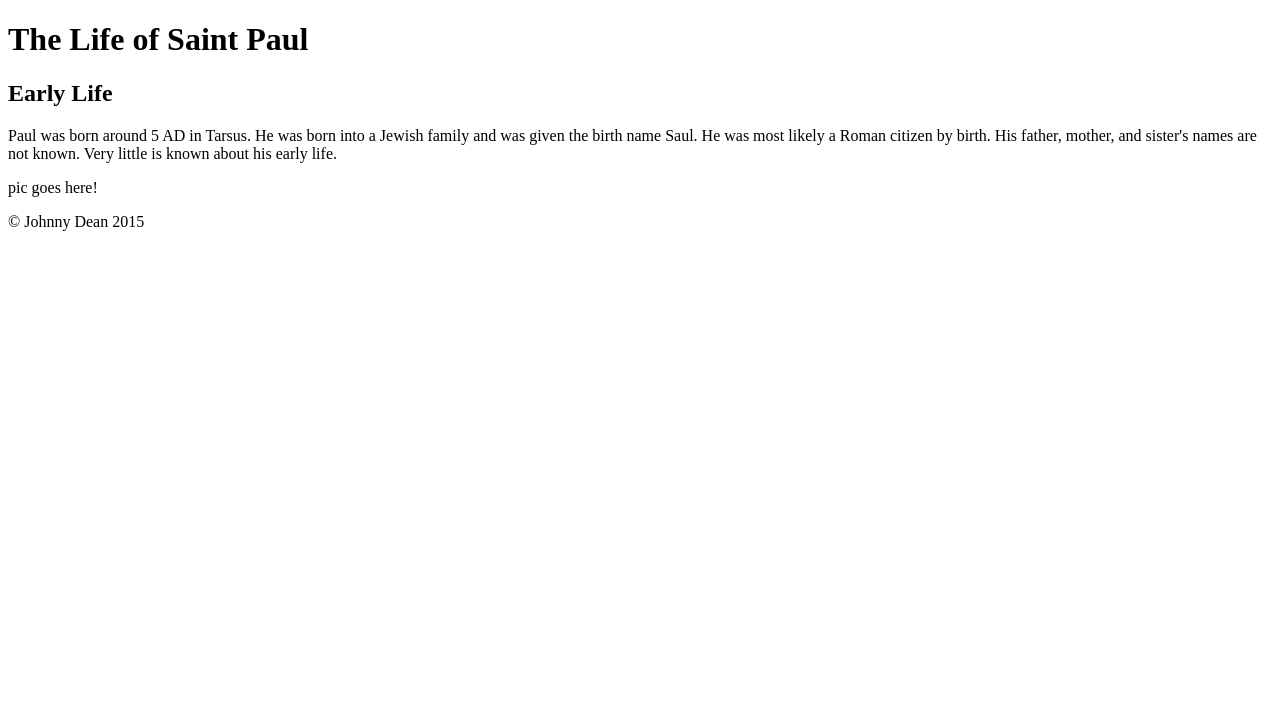
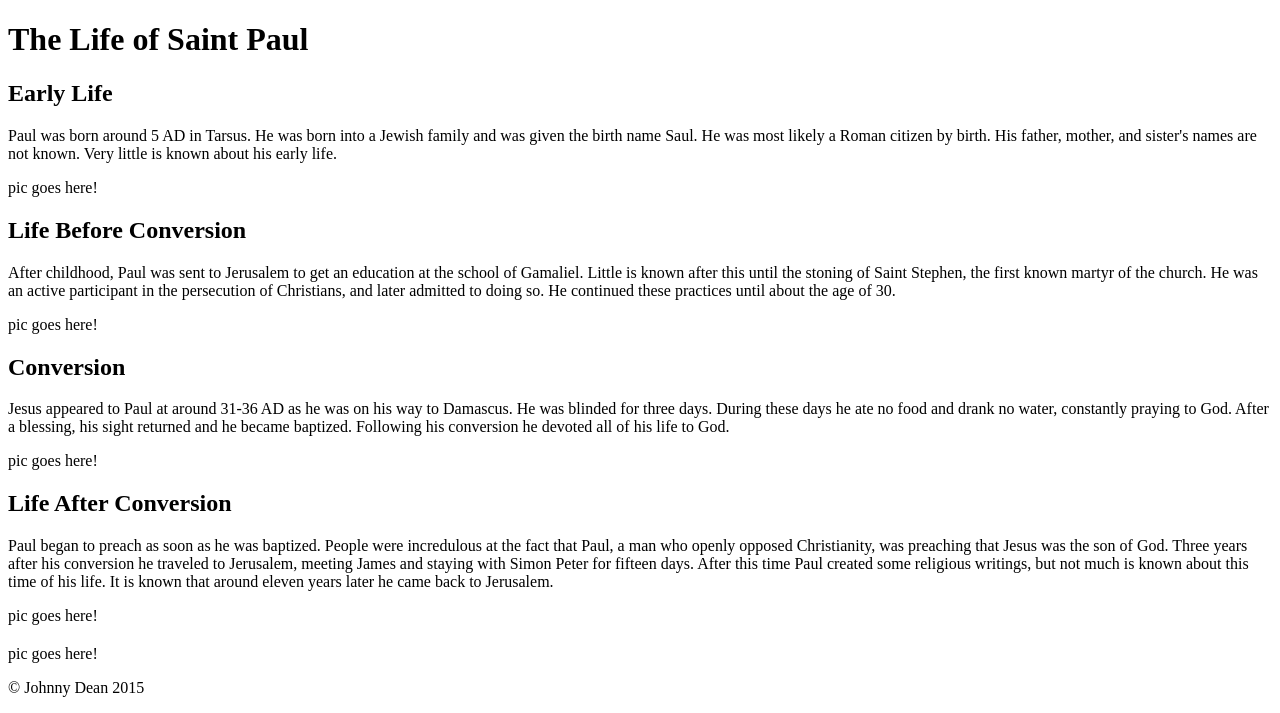
Before and after one commit to johnnydean/saint-paul-website, a Rails app: page /static_pages/about in a window 1280 px wide. Shown: the part 96-809 px from the top of the page. Run offline with Rails 7, Linux system fonts and the light colour scheme; style sheets or scripts are compiled from the project's sources; some libraries are stand-ins or nearby versions.

Commit message:
Added paragraphs.

```diff
--- a/app/views/static_pages/about.html.erb
+++ b/app/views/static_pages/about.html.erb
@@ -8,3 +8,38 @@
 <div class="span4">
   pic goes here!
 </div>
+<div class="span8">
+  <h2>Life Before Conversion</h2>
+  <p>
+    After childhood, Paul was sent to Jerusalem to get an education at the school of Gamaliel. Little is known after this until the stoning of Saint Stephen, the first known martyr of the church. He was an active participant in the persecution of Christians, and later admitted to doing so. He continued these practices until about the age of 30.
+  </p>
+</div>
+<div class="span4">
+  pic goes here!
+</div>
+<div class="span8">
+  <h2>Conversion</h2>
+  <p>
+  Jesus appeared to Paul at around 31-36 AD as he was on his way to Damascus. He was blinded for three days. During these days he ate no food and drank no water, constantly praying to God. After a blessing, his sight returned and he became baptized. Following his conversion he devoted all of his life to God.
+  </p>
+</div>
+<div class="span4">
+  pic goes here!
+</div>
+<div class="span8">
+  <h2>Life After Conversion</h2>
+  <p>
+  Paul began to preach as soon as he was baptized. People were incredulous at the fact that Paul, a man who openly opposed Christianity, was preaching that Jesus was the son of God. Three years after his conversion he traveled to Jerusalem, meeting James and staying with Simon Peter for fifteen days. After this time Paul created some religious writings, but not much is known about this time of his life. It is known that around eleven years later he came back to Jerusalem.
+  </p>
+</div>
+<div class="span4">
+  pic goes here!
+</div>
+<div class="span8">
+  <h2></h2>
+  <p>
+  </p>
+</div>
+<div class="span4">
+  pic goes here!
+</div>
```
